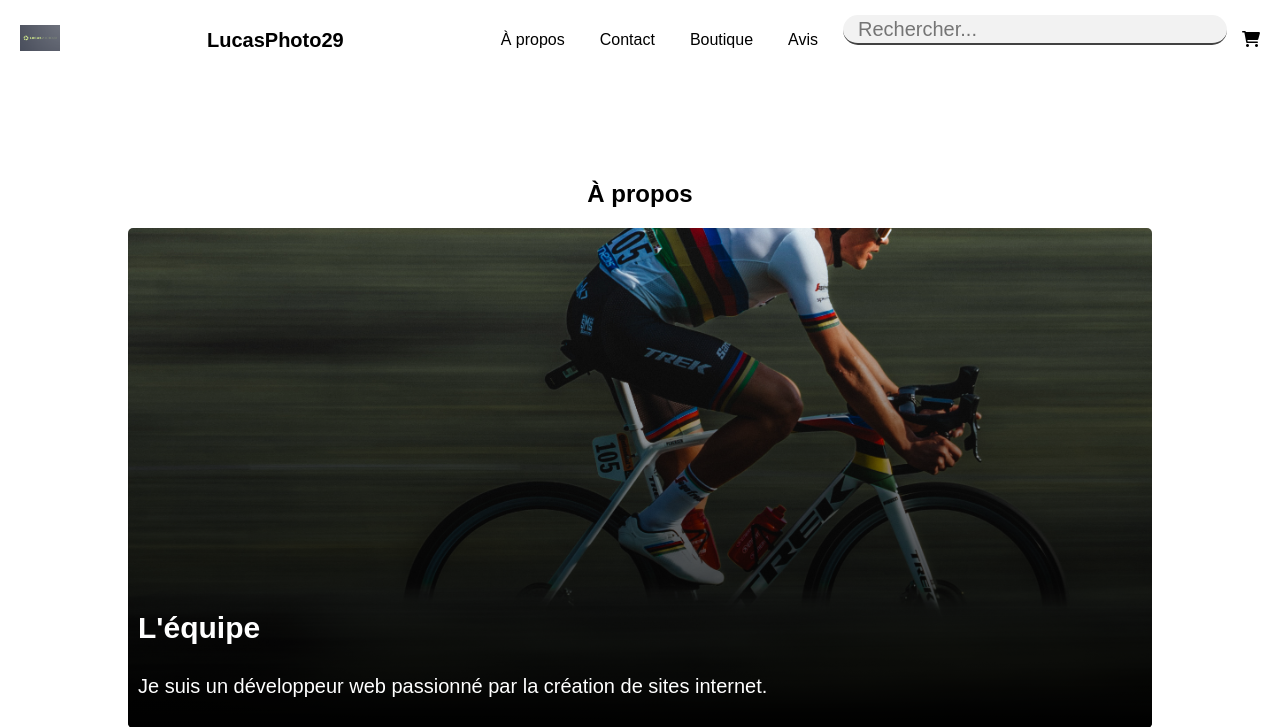
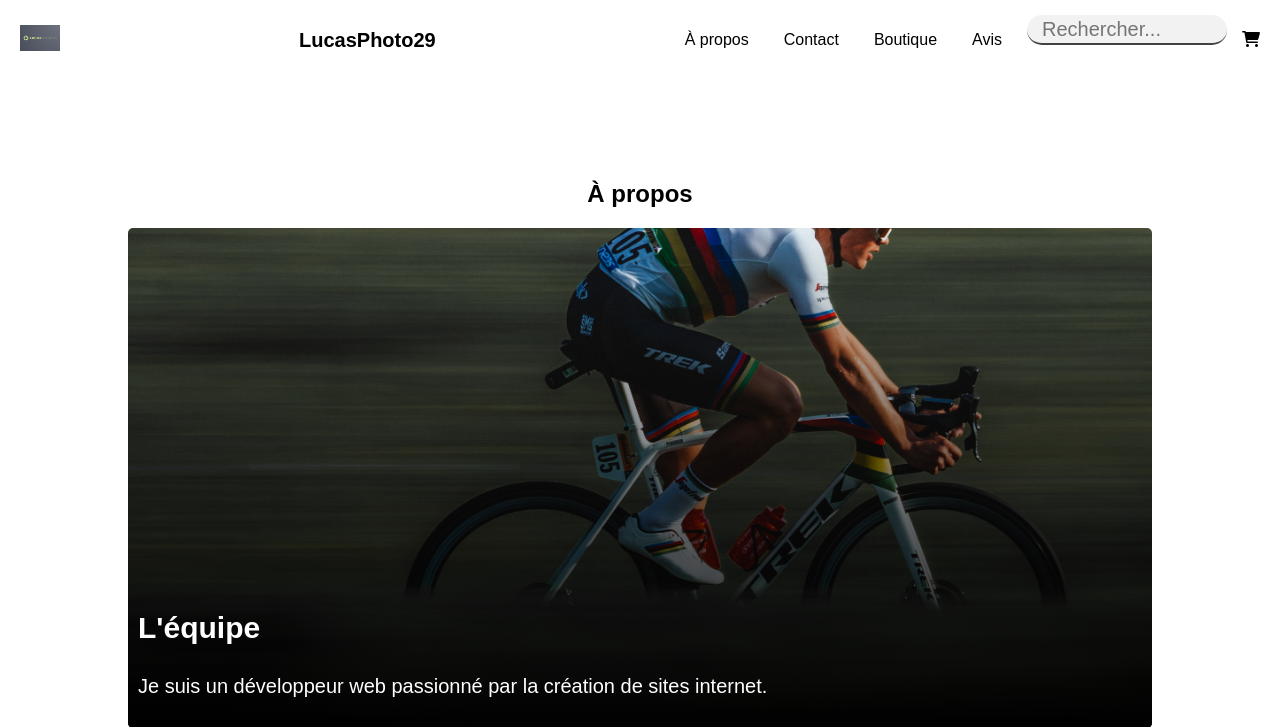
Before and after one commit to MathisV0512/Test, a Flask app: page /about in a window 1280 px wide. Shown: the top 727 px of the page. Run offline with Flask 3, Linux system fonts and the light colour scheme.

Commit message:
Update style.css

```diff
--- a/static/css/style.css
+++ b/static/css/style.css
@@ -58,6 +58,9 @@ nav .onglets input {
     border: none;
     outline: none;
     background-color: #f2f2f2;
+    max-width: 200px; /* Limite la longueur */
+    width: 100%;       /* Permet l’adaptation jusqu’à 200px max */
+    box-sizing: border-box;
 }
 
 
```
